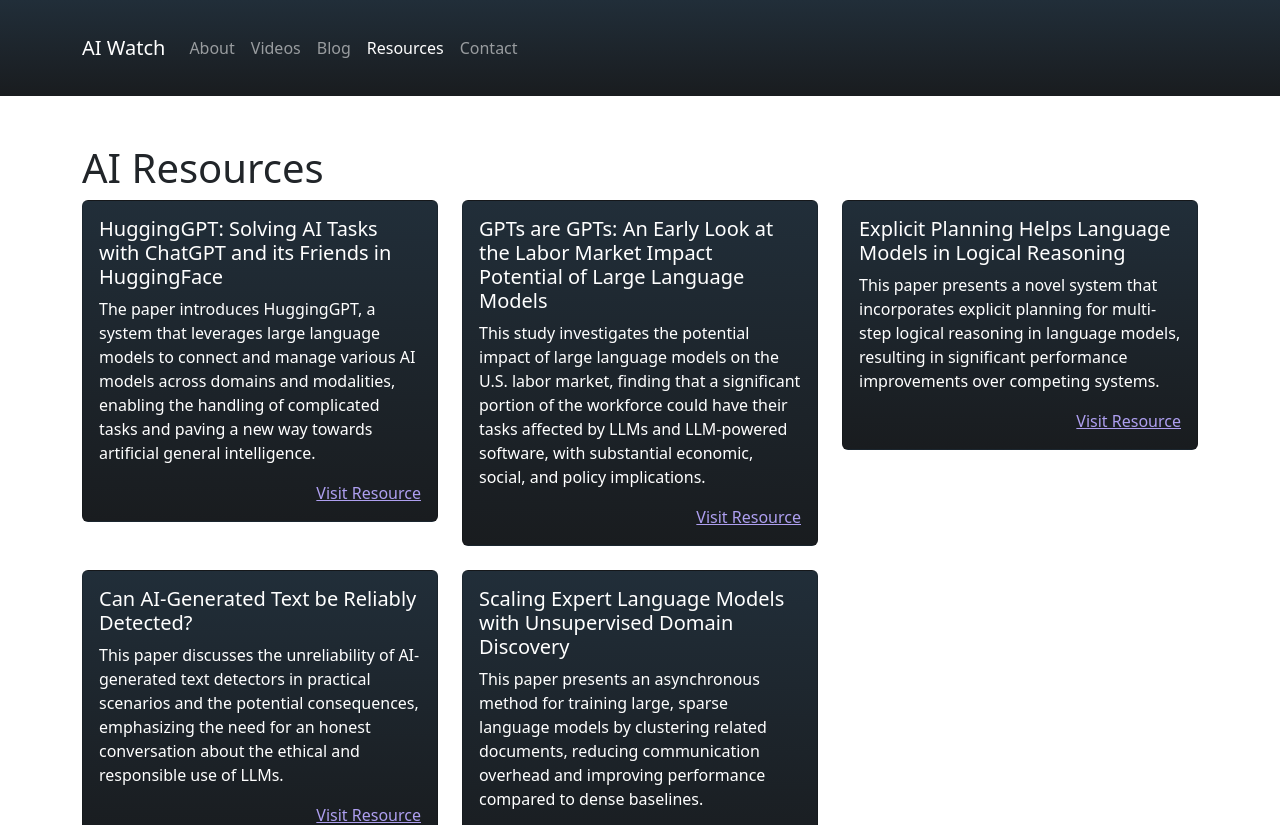
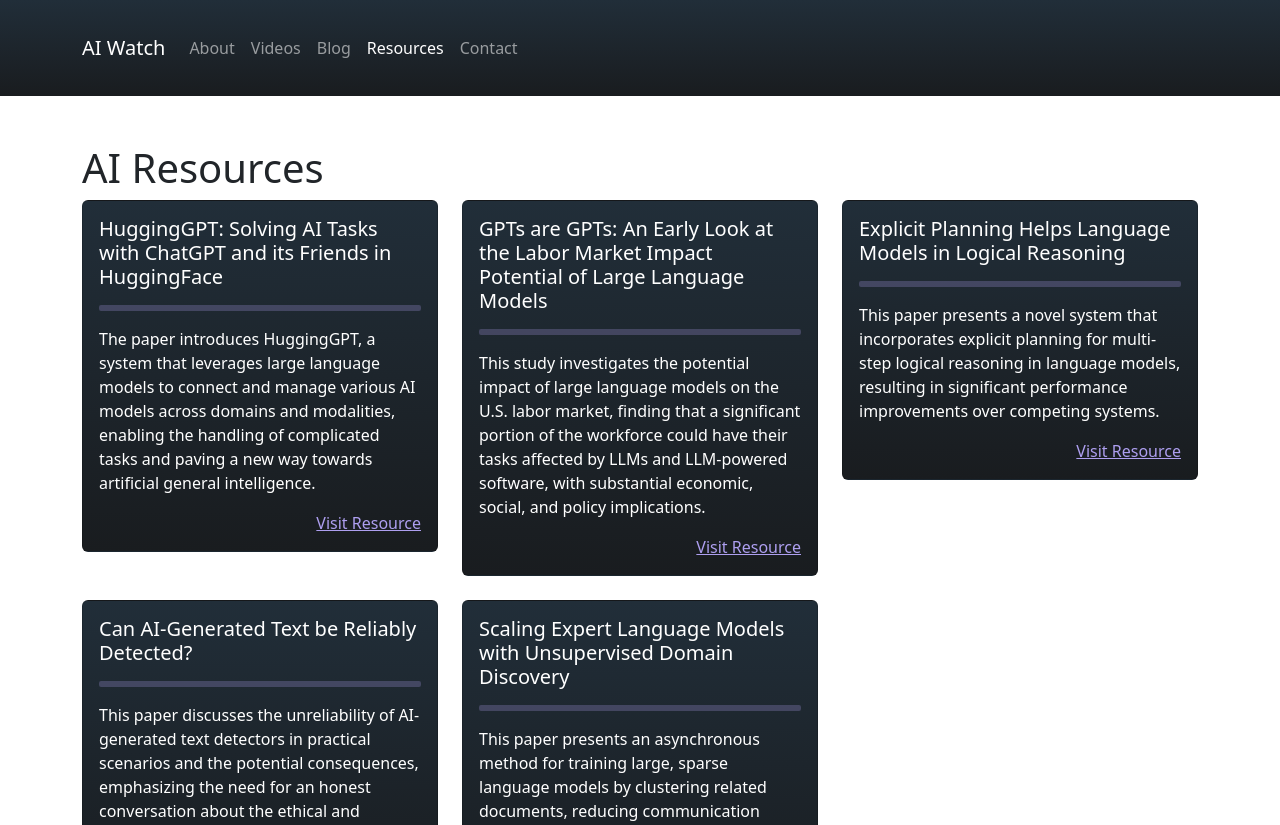
Before and after one commit to dstock3/aiwatch, a React (Create React App) app: page /resources in a window 1280 px wide. Shown: the top 825 px of the page. Built offline with nearby package versions, Linux system fonts and the light colour scheme.

Commit message:
added hr tag

```diff
--- a/src/components/pages/Resources.js
+++ b/src/components/pages/Resources.js
@@ -49,6 +49,7 @@ const Resources = () => {
               <Card className="resource-container gradient text-white">
                 <Card.Body className="resource-card-body">
                   <Card.Title>{resource.title}</Card.Title>
+                  <hr className="horizontal-rule" />
                   <Card.Text>{resource.description}</Card.Text>
                   <div className="d-flex justify-content-end">
                     <Card.Link href={resource.url} target="_blank" rel="noopener noreferrer">
--- a/src/style/resources.css
+++ b/src/style/resources.css
@@ -6,3 +6,8 @@
 .resource-card-body a {
     color: #ae9ff0;
 }
+
+.horizontal-rule {
+    border: 3px solid #ae9ff0;
+    border-radius: 2px;
+}
```
